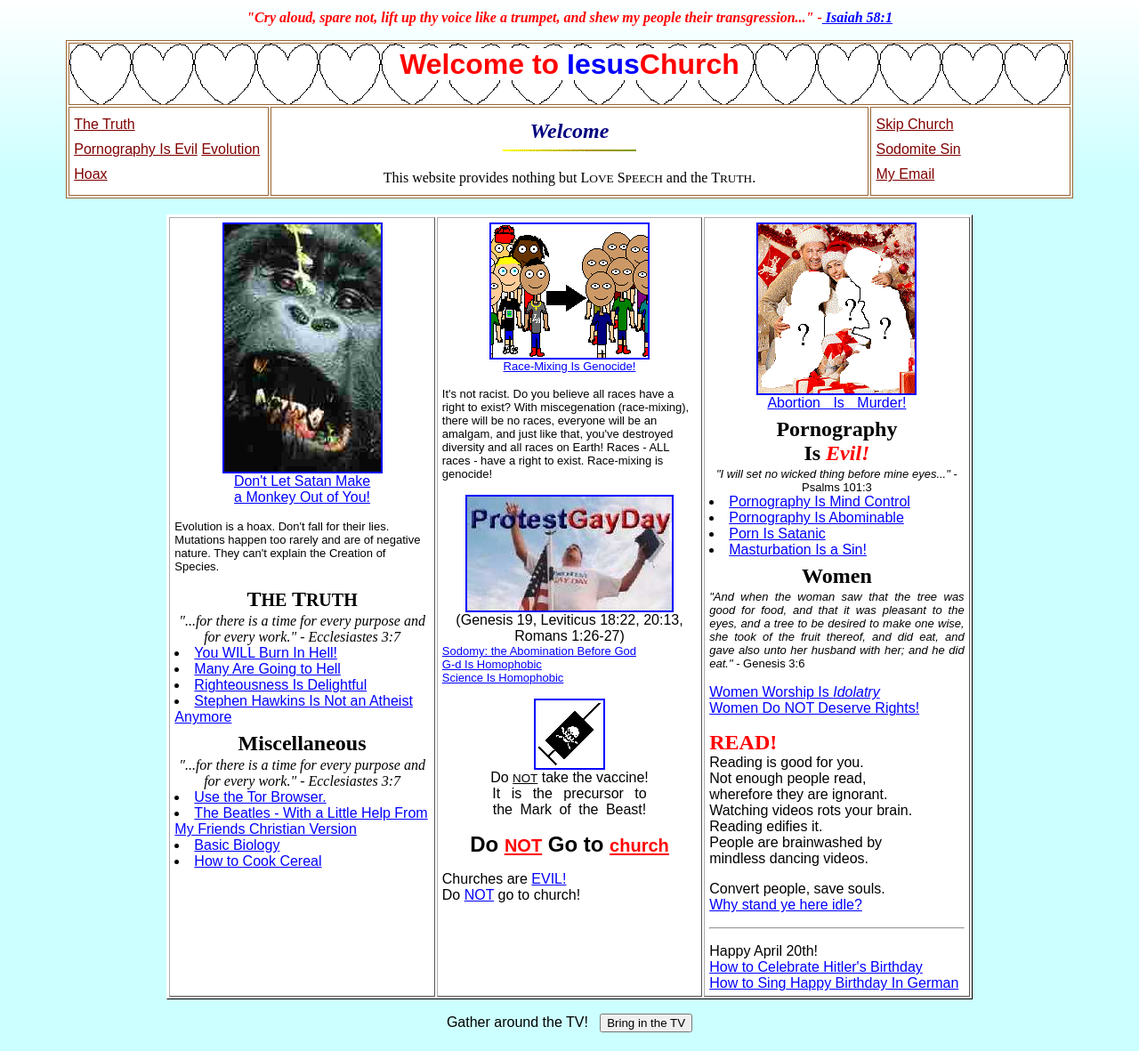
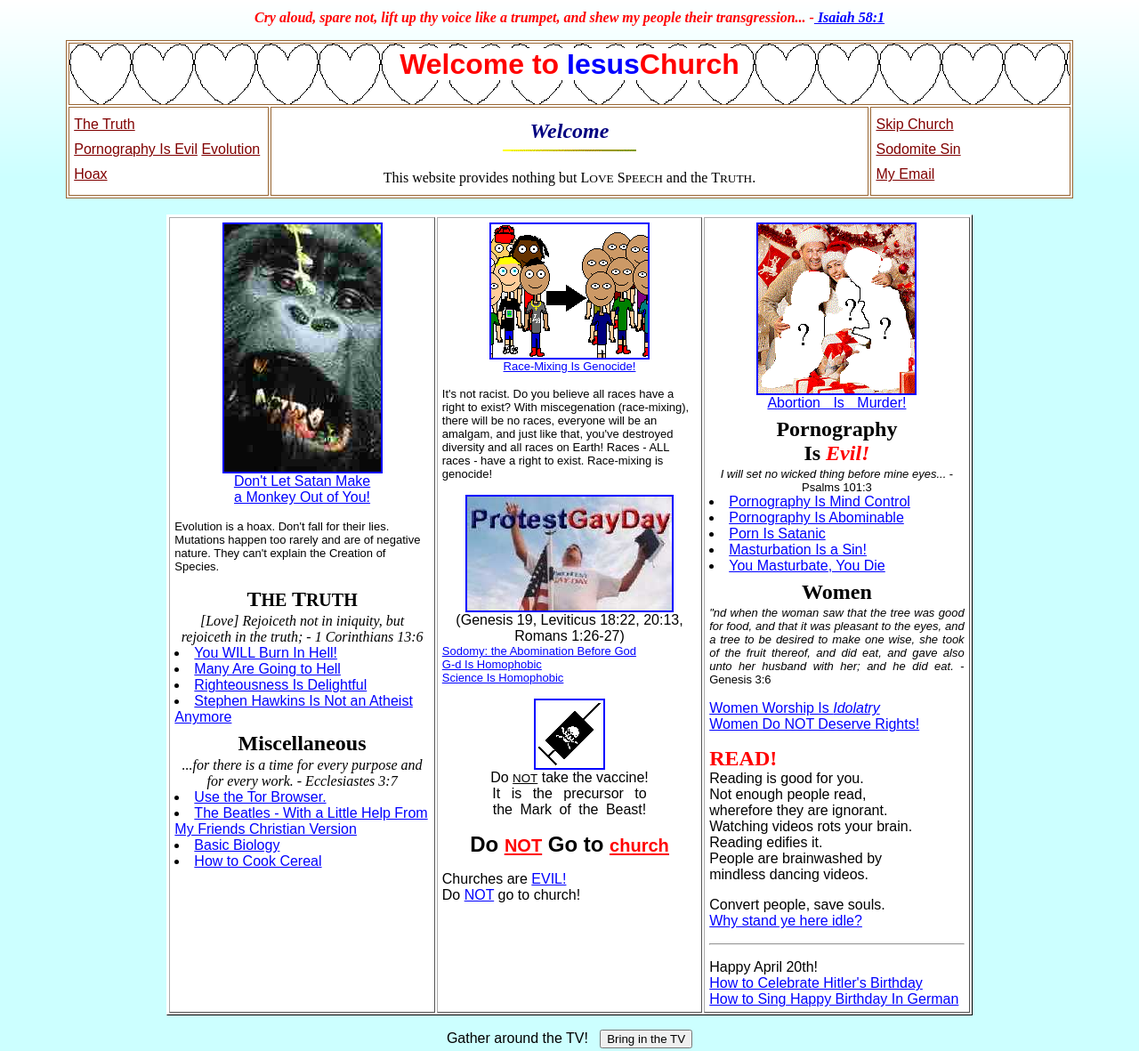
Before and after one commit to iesuschurch/iesuschurch.github.io, a plain HTML site: page index.htm in a window 1280 px wide. Shown: the top 1181 px of the page at 89% size. Drawn offline with Linux system fonts and the light colour scheme.

Commit message:
Update index.htm

```diff
--- a/index.htm
+++ b/index.htm
@@ -18,8 +18,8 @@ H2{margin:7px 0 2px;}
 <TABLE WIDTH=90% ALIGN="center"><TBODY><TR><TD>
 
 <P ALIGN="center"><STRONG><I><FONT COLOR="red">
-"Cry aloud, spare not, lift up thy voice like a trumpet,
-and shew my people their transgression..." -<A HREF="http://kingjamesbible.com/B23C058.htm">
+Cry aloud, spare not, lift up thy voice like a trumpet,
+and shew my people their transgression... -<A HREF="http://kingjamesbible.com/B23C058.htm">
 Isaiah 58:1</A>
 </FONT></I></STRONG></P>
 
@@ -98,7 +98,7 @@ explain the Creation of Species.</FONT>
 
 <CENTER>
 <H2><FONT FACE="serif">T<SMALL>HE</SMALL> T<SMALL>RUTH</SMALL></FONT></H2>
-<FONT FACE="serif"><I>"...for there is a time for every purpose and for every work." - Ecclesiastes 3:7</I></FONT>
+<FONT FACE="serif"><I>[Love] Rejoiceth not in iniquity, but rejoiceth in the truth; - 1 Corinthians 13:6</I></FONT>
 </CENTER>
 
 <LI><A HREF="trth/u2hell.htm">You WILL Burn In Hell!</A>
@@ -108,7 +108,7 @@ explain the Creation of Species.</FONT>
 
 <CENTER>
 <H2><FONT FACE="serif">Miscellaneous</FONT></H2>
-<FONT FACE="serif"><I>"...for there is a time for every purpose and for every work." - Ecclesiastes 3:7</I></FONT>
+<FONT FACE="serif"><I>...for there is a time for every purpose and for every work. - Ecclesiastes 3:7</I></FONT>
 </CENTER>
 <LI><A HREF="msc/tor.htm">Use the Tor Browser.</A>
 <LI><A HREF="msc/karaoke.htm">The Beatles - With a Little Help From My Friends Christian Version</A>
@@ -188,7 +188,7 @@ Pornography<BR>
 Is <EM><FONT COLOR="red">Evil!</FONT></EM></FONT>
 </H2>
 
-<FONT SIZE=2><I>"I will set no wicked thing before mine eyes..."</I> - Psalms 101:3</FONT>
+<FONT SIZE=2><I>I will set no wicked thing before mine eyes...</I> - Psalms 101:3</FONT>
 
 </CENTER>
 
@@ -196,6 +196,7 @@ Is <EM><FONT COLOR="red">Evil!</FONT></EM></FONT>
 <LI><A HREF="p0rn/abominable.htm">Pornography Is Abominable</A>
 <LI><A HREF="p0rn/satanic.htm">Porn Is Satanic</A><BR>
 <LI><A HREF="p0rn/masturb.htm">Masturbation Is a Sin!</A>
+<LI><A HREF="p0rn/die.htm">You Masturbate, You Die</A>
 
 
 </DIV><!-- Close p0rn div -->
@@ -205,7 +206,7 @@ Is <EM><FONT COLOR="red">Evil!</FONT></EM></FONT>
 Women
 </FONT></H2>
 
-<DIV ALIGN="justify"><FONT SIZE=2><I>"And when the woman saw that the tree was good for food, and that it was pleasant to the eyes, and a tree to be desired to make one wise, she took of the fruit thereof, and did eat, and gave also unto her husband with her; and he did eat."</I> - Genesis 3:6</FONT></DIV><P>
+<DIV ALIGN="justify"><FONT SIZE=2><I>"nd when the woman saw that the tree was good for food, and that it was pleasant to the eyes, and a tree to be desired to make one wise, she took of the fruit thereof, and did eat, and gave also unto her husband with her; and he did eat.</I> - Genesis 3:6</FONT></DIV><P>
 
 <A HREF="wom/worship.htm">Women Worship Is <EM>Idolatry</EM></A><BR>
 <A HREF="wom/rights.htm">Women Do NOT Deserve Rights!</A>
```
